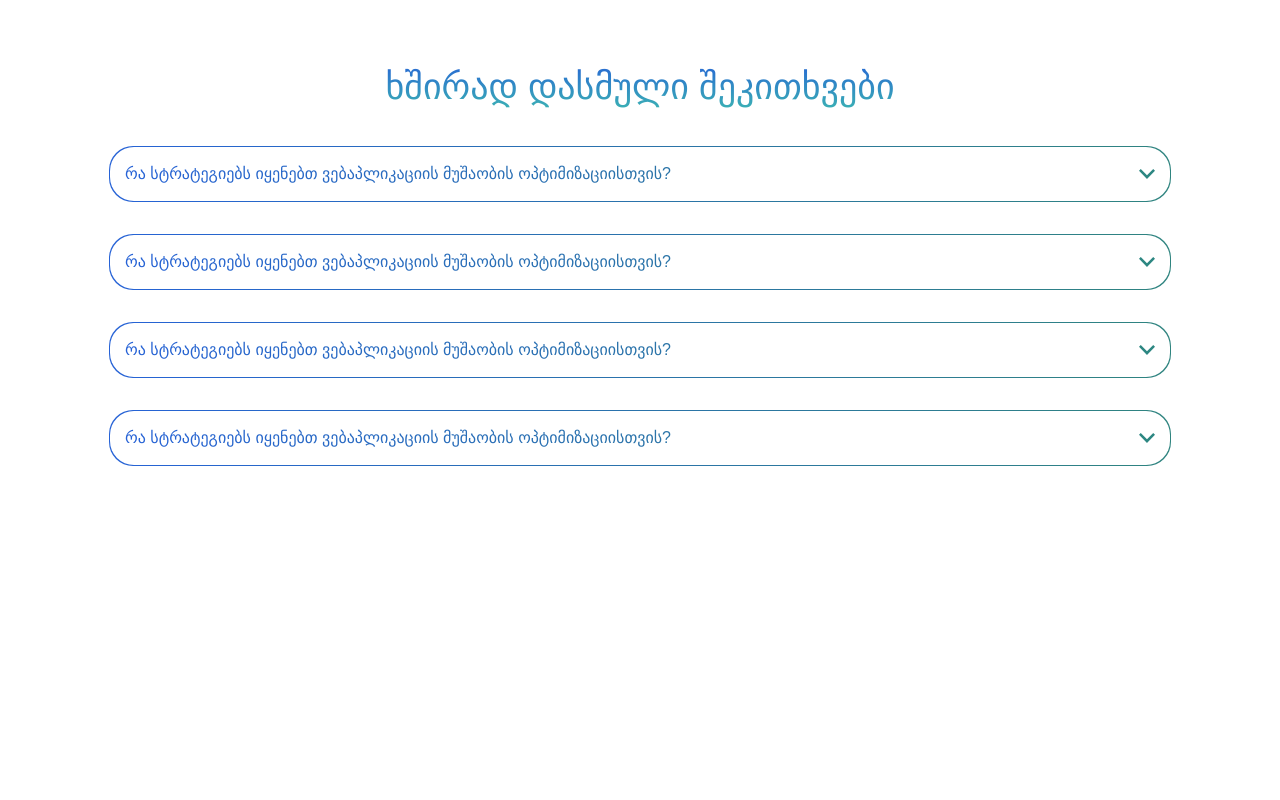
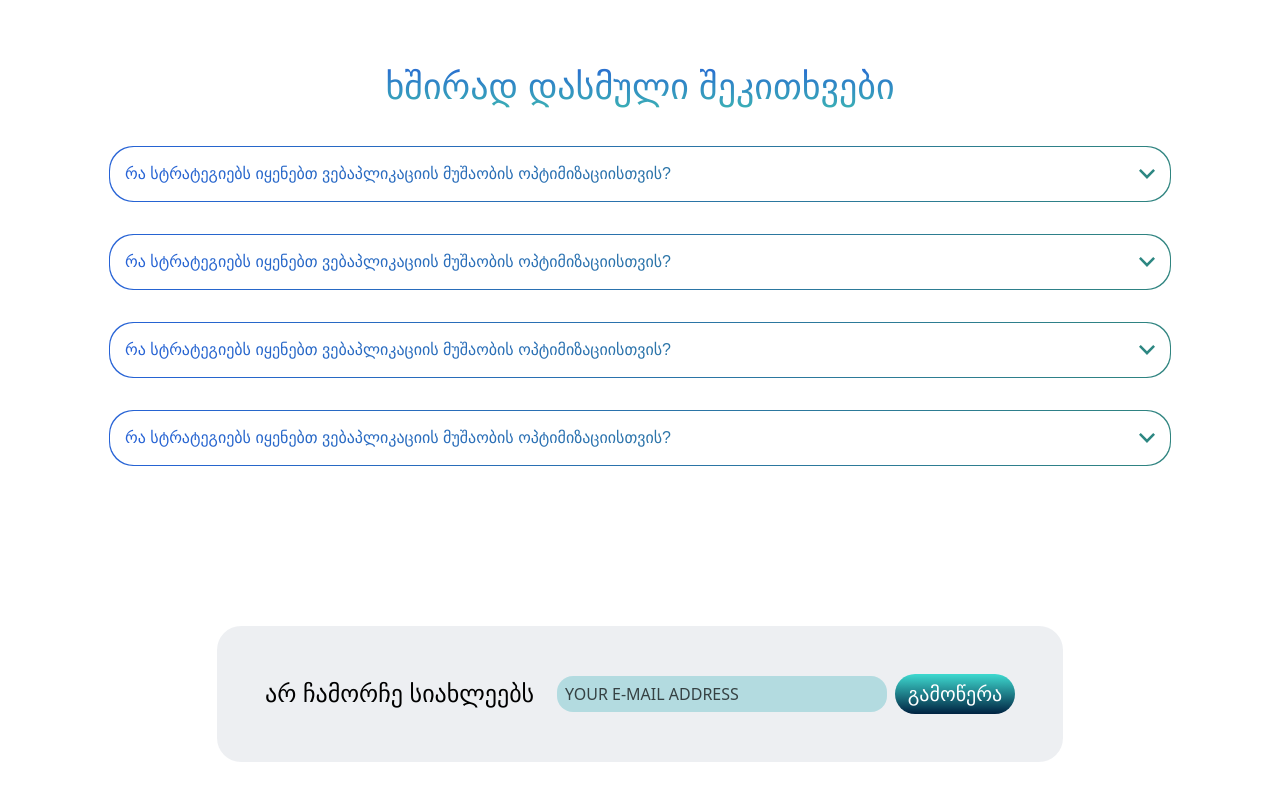
Before and after one commit to BYCODDE/LinDev-Website, a React (Vite) app: page / in a window 1280 px wide. Shown: the part 2793-3593 px from the top of the page. Before the commit the page ends 3307 px from the top, so only its background shows below. Built offline with nearby package versions, Linux system fonts and the light colour scheme; a web font is replaced by a local one.

Commit message:
feat:adding email!

```diff
--- /dev/null
+++ b/src/components/Footer.jsx
@@ -0,0 +1,31 @@
+function Footer() {
+  return (
+    <footer className="mt-[10rem] w-full h-full max-w-[846px] max-h-[160px]">
+      <div className="bg-[#E9EBEF] bg-opacity-80   flex justify-between items-center p-[48px] rounded-3xl">
+        <span className="text-[#000000] text-[24px] font-nino">
+          არ ჩამორჩე სიახლეებს
+        </span>
+        <div className="flex items-center space-x-2">
+          {/* Email Input */}
+          <input
+            type="email"
+            placeholder="YOUR E-MAIL ADDRESS"
+            className=" focus:outline-none bg-[#7BC7D0] bg-opacity-50 rounded-2xl  w-[330px] h-[36px] placeholder:text-[#000000] placeholder:text-opacity-70 flex justify-center items-center p-2"
+          />
+          {/* Submit Button */}
+          <button className="font-nino text-[#FFFFFF] text-[20px] bg-gradient-to-b from-[#3EDAD0] to-[#002241] rounded-3xl max-w-[120px] max-h-[36px] w-full h-full p-5 flex justify-center items-center">
+            გამოწერა
+          </button>
+        </div>
+      </div>
+      <div>
+        <div></div>
+        <div></div>
+        <div></div>
+        <div></div>
+      </div>
+    </footer>
+  );
+}
+
+export default Footer;
--- a/src/pages/Home.jsx
+++ b/src/pages/Home.jsx
@@ -1,5 +1,6 @@
 import Course from "../components/Course";
 import Education from "../components/Education";
+import Footer from "../components/Footer";
 import Header from "../components/Header";
 import Herosection from "../components/Herosection";
 import Question from "../components/Question";
@@ -7,13 +8,14 @@ import Slider from "../components/Slider";
 
 function Home() {
   return (
-    <div className="p-[48px] min-h-screen w-screen flex flex-col justify-center items-center">
+    <div className="p-[48px] min-h-screen w-screen flex flex-col justify-center items-center bg-[#ffffff] ">
       <Header />
       <Herosection />
       <Course />
       <Slider />
       <Education />
       <Question />
+      <Footer />
     </div>
   );
 }
```
